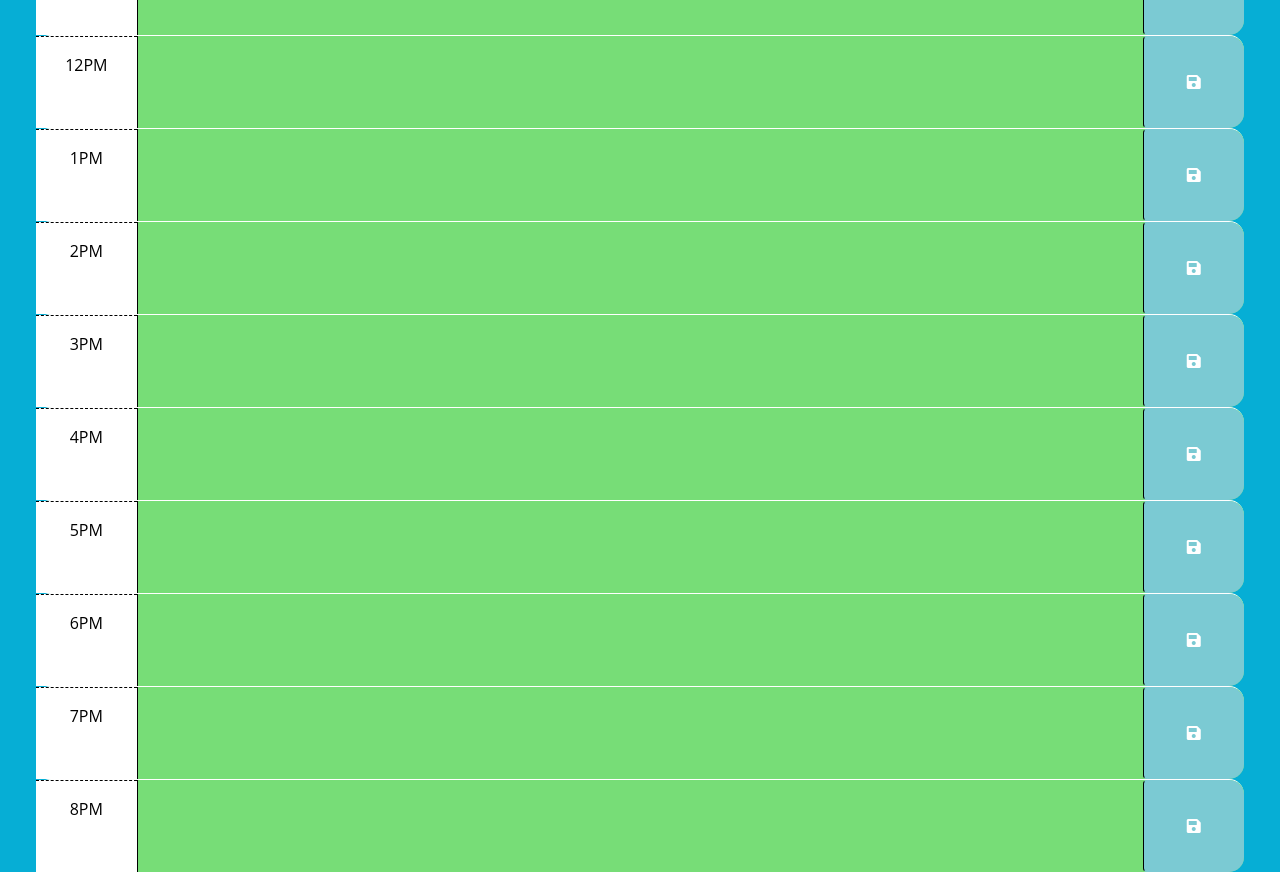
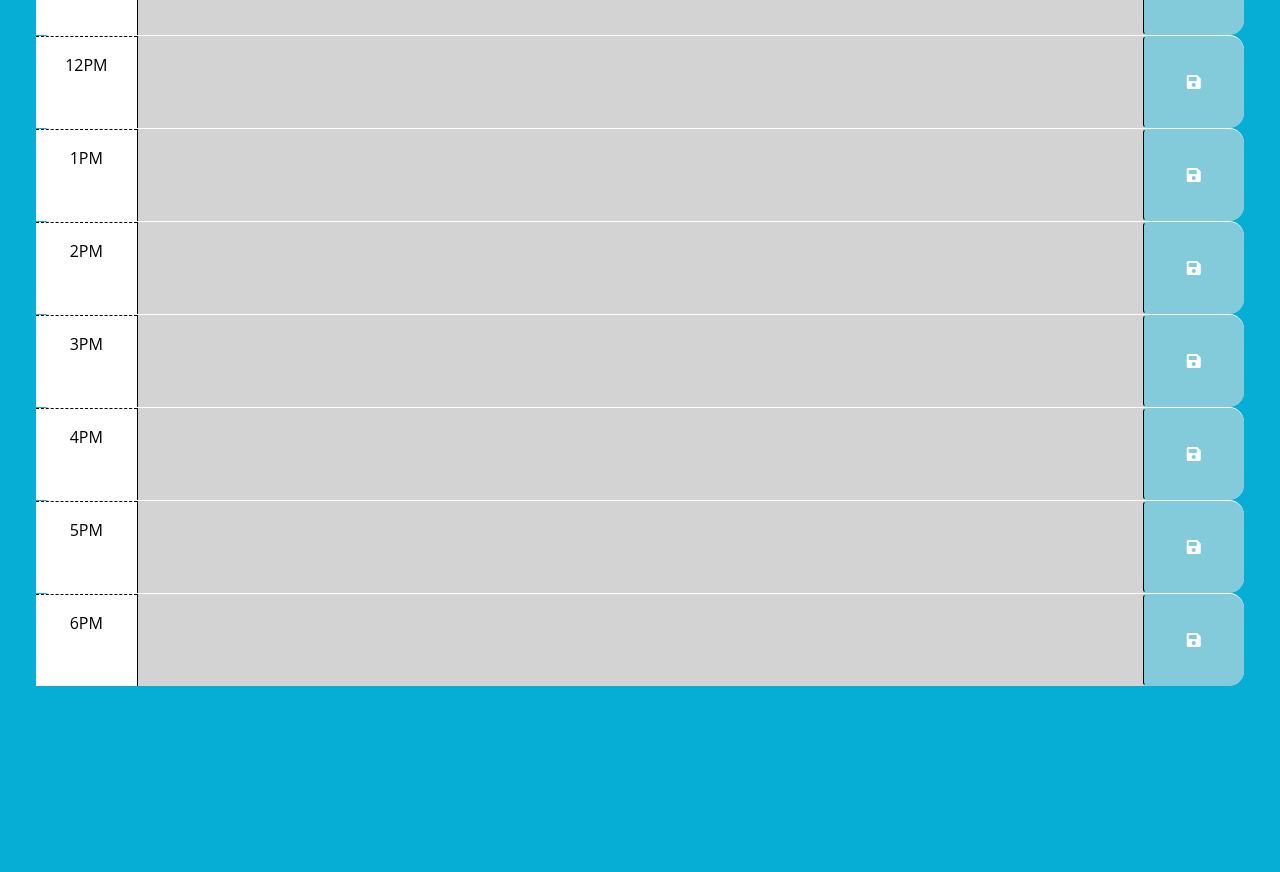
Before and after one commit to Vlad1slav86/Planner-app, a plain HTML site: page index.html in a window 1280 px wide. Shown: the part 541-1413 px from the top of the page. After the commit the page ends 1227 px from the top, so only its background shows below. Drawn offline with nearby package versions, Linux system fonts and the light colour scheme.

Commit message:
applied the past, present, or future class  to each time block

```diff
--- a/Assets/js/script.js
+++ b/Assets/js/script.js
@@ -34,6 +34,19 @@ $(function() {
     localStorage.setItem(key, value);
   });
 
+  // Apply the past, present, or future class to each time block.
+  var currentHour = dayjs().hour();
+  $(".time-block").each(function() {
+    var hour = parseInt($(this).attr("id").split("-")[1]);
+    if (hour < currentHour) {
+      $(this).addClass("past").removeClass("present future");
+    } else if (hour === currentHour) {
+      $(this).addClass("present").removeClass("past future");
+    } else {
+      $(this).addClass("future").removeClass("past present");
+    }
+  });
+
 
 
   // Display the current date in the header.
--- a/index.html
+++ b/index.html
@@ -124,21 +124,6 @@
         </button>
       </div>
 
-      <div id="hour-19" class="row time-block future">
-        <div class="col-2 col-md-1 hour text-center py-3">7PM</div>
-        <textarea class="col-8 col-md-10 description" rows="3"> </textarea>
-        <button class="btn saveBtn col-2 col-md-1" aria-label="save">
-          <i class="fas fa-save" aria-hidden="true"></i>
-        </button>
-      </div>
-
-      <div id="hour-20" class="row time-block future">
-        <div class="col-2 col-md-1 hour text-center py-3">8PM</div>
-        <textarea class="col-8 col-md-10 description" rows="3"> </textarea>
-        <button class="btn saveBtn col-2 col-md-1" aria-label="save">
-          <i class="fas fa-save" aria-hidden="true"></i>
-        </button>
-      </div>
 
     </div>
 
```
Also changed, not shown: 1 other file.
